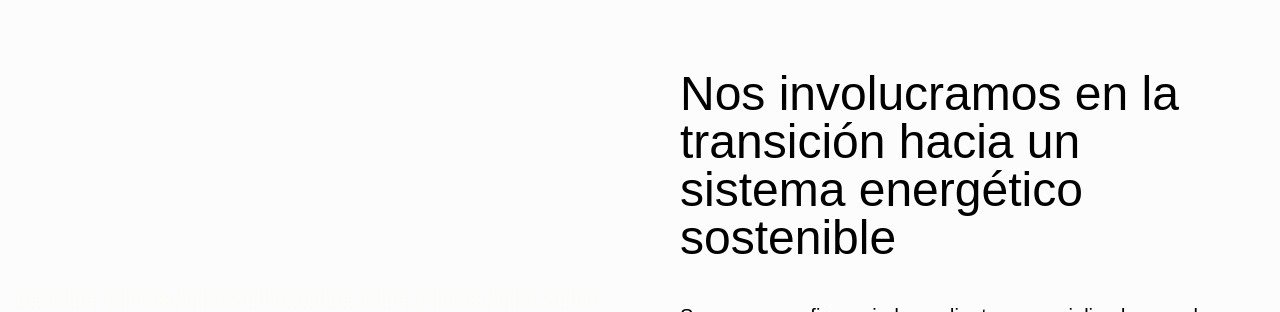
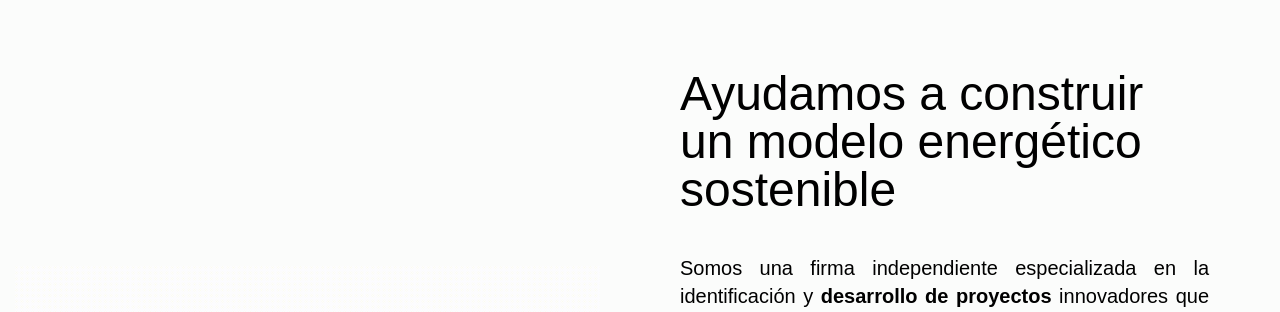
Before and after one commit to Lindapazw/nexer, a Next.js app: page / in a window 1280 px wide. Shown: the part 810-1122 px from the top of the page. Built offline with nearby package versions, Linux system fonts and the light colour scheme.

Commit message:
feat: about - copy fix

```diff
--- a/src/app/_components/about.tsx
+++ b/src/app/_components/about.tsx
@@ -21,8 +21,7 @@ const HomeAbout = () => {
           viewport={{ once: true, amount: 0.5 }}
           transition={{ duration: 1, ease: "easeOut" }}
         >
-          Nos involucramos en la transición hacia un sistema energético
-          sostenible
+          Ayudamos a construir un modelo energético sostenible
         </motion.h2>
         <div className="mt-8">
           <motion.p
```
